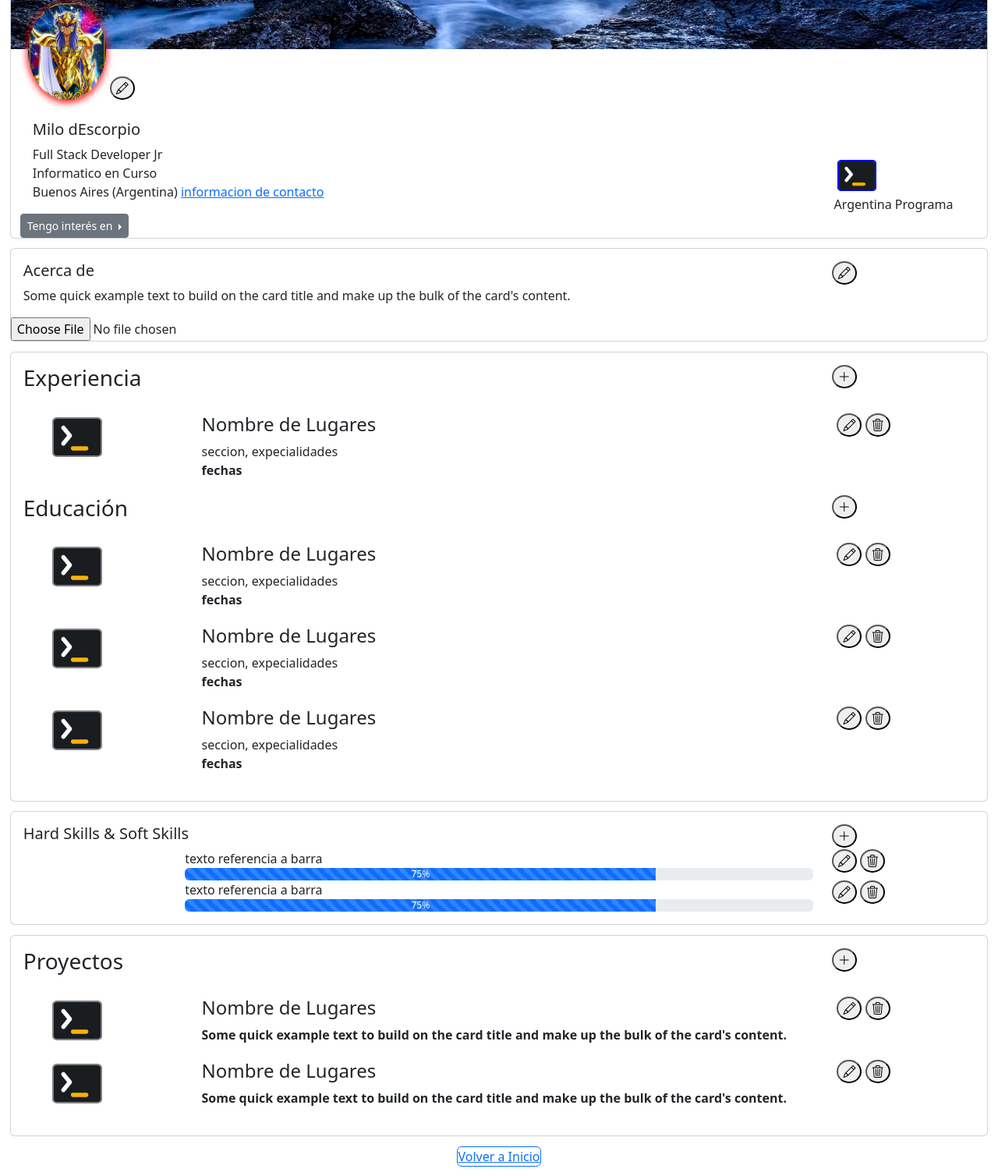
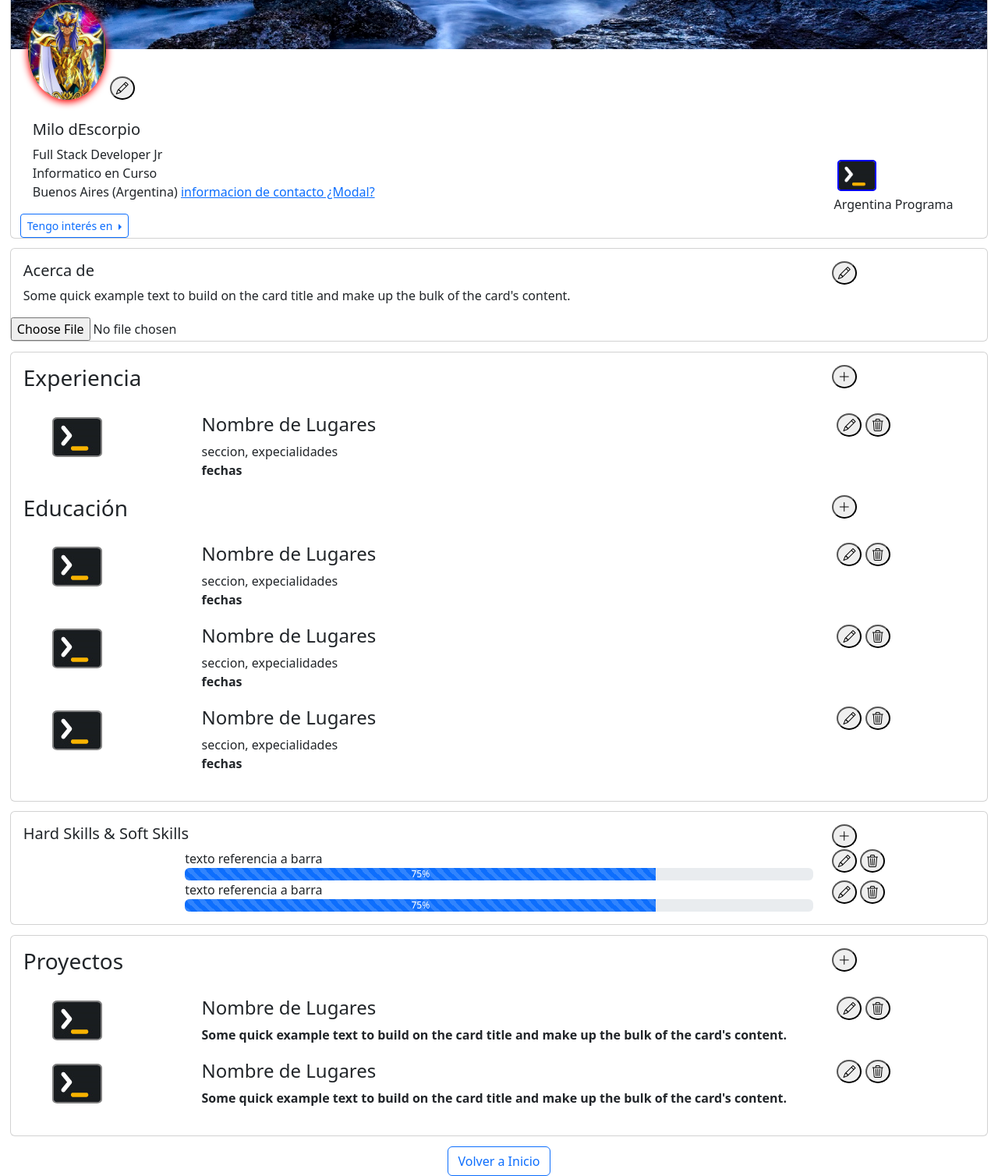
Before and after one commit to lartjoni/pruebaporfolio, a plain HTML site: page edicion.html in a window 1280 px wide. Shown: the part 484-1992 px from the top of the page at 78% size. Drawn offline with nearby package versions, Linux system fonts and the light colour scheme.

Commit message:
cambio de hoy 18hs

```diff
--- a/edicion.html
+++ b/edicion.html
@@ -138,6 +138,38 @@
         </div>
     </div>
 
+    <!-- modal-2-b infoContact
+<button
+type="button" class="btn btn-primary" data-bs-toggle="modal" data-bs-target="#exampleModal
+">
+    Launch demo modal
+  </button>
+
+  <div class="modal fade" id="exampleModal" tabindex="-1" aria-labelledby="exampleModalLabel" aria-hidden="true">
+    <div class="modal-dialog">
+      <div class="modal-content">
+        <div class="modal-header">
+          <h1 class="modal-title fs-5" id="exampleModalLabel">Telefono</h1>
+          <button type="button" class="btn-close" data-bs-dismiss="modal" aria-label="Close"></button>
+        </div>
+        <div class="modal-body">
+          Telefono
+          423432
+
+          Mail= ffee@gmail.com
+          enviarme mail
+        """esto redirecciona a gmail con mi mail puesto en su destinatario"""
+            <a href="mailto:nombremail@gmail.com"></a>
+
+        </div>
+        <div class="modal-footer">
+          <button type="button" class="btn btn-primary">Enviar</button>
+        </div>
+      </div>
+    </div>
+  </div>
+
+    -->
 
     <!-- Modal-3 agregar articulo+-Modal  (y borrar x posicion) en 3°card ( modal 3y4 usan casi mismo molde, prolema en el n° de radio aca ejemplo: for=vbtn-radio1  si uno lo tiene el otro no) (vbtn-radio8 a10)-->
 
@@ -550,7 +582,7 @@
                         <span>Full Stack
                             Developer Jr</span>
                         <p class="card-text">Informatico en Curso <br>Buenos Aires (Argentina) <a href="#"
-                                class="card-link">informacion de contacto</a></br></p>
+                                class="card-link">informacion de contacto ¿Modal?</a></p>
                     </div>
                 </div>
                 <div id="logo-derecho" class="col-xs-12 col-sm-2">
@@ -559,9 +591,10 @@
                 </div>
             </div>
             <div class="btn-group dropend">
-                <button type="button" class="btn btn-secondary btn-sm dropdown-toggle" data-bs-toggle="dropdown" data-bs-auto-close="true" aria-expanded="false">
+                <div type="button" class="btn btn-outline-primary btn-sm dropdown-toggle" data-bs-toggle="dropdown"
+                    data-bs-auto-close="true" aria-expanded="false">
                     Tengo interés en
-                </button>
+                </div>
                 <!--borde color azul (primary, ej verde: success)-->
                 <div class="dropdown-menu border border-primary">
                     <a class="dropdown-item" href="#deMi">Acerca de Mi</a>
@@ -863,10 +896,9 @@
 
     <footer>
         <div class="d-flex justify-content-center">
-            <a class="border rounded border-primary" href="#card1">Volver a Inicio</a>
+            <a class="btn btn-outline-primary" href="#card1">Volver a Inicio</a>
         </div>
     </footer>
-
 
     <!--script referencia a js-->
     <script src="codigo.js"></script>
```
Also changed, not shown: porfolio.html (+7 -2 lines). Lines whose indentation alone changed are shown as unchanged.
